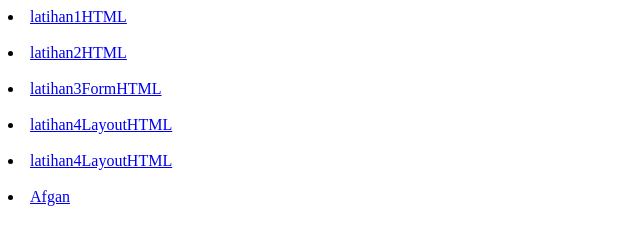
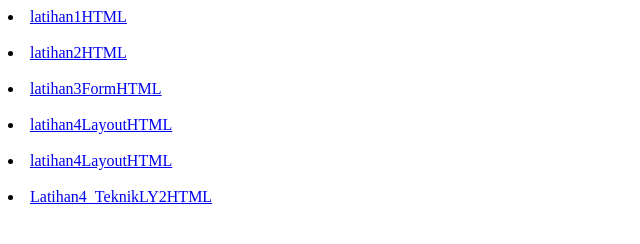
Before and after one commit to 1003200002/LATIHAN-HTML, a plain HTML site: page index.html in a window 1280 px wide. Shown: the whole page, without its empty margins (0-640 px from the left). Drawn offline with Linux system fonts and the light colour scheme.

Commit message:
Update index.html

```diff
--- a/index.html
+++ b/index.html
@@ -16,7 +16,7 @@
 	<br>
 	 <li><a href="Latihan4_Teknik_LY.html">latihan4LayoutHTML</a></li>
 	<br>
-	 <li><a href="Latihan4_TeknikLY2.html">Afgan</a></li>
+	 <li><a href="Latihan4_TeknikLY2.html">Latihan4_TeknikLY2HTML</a></li>
 	<br>
 
 </body>
```
